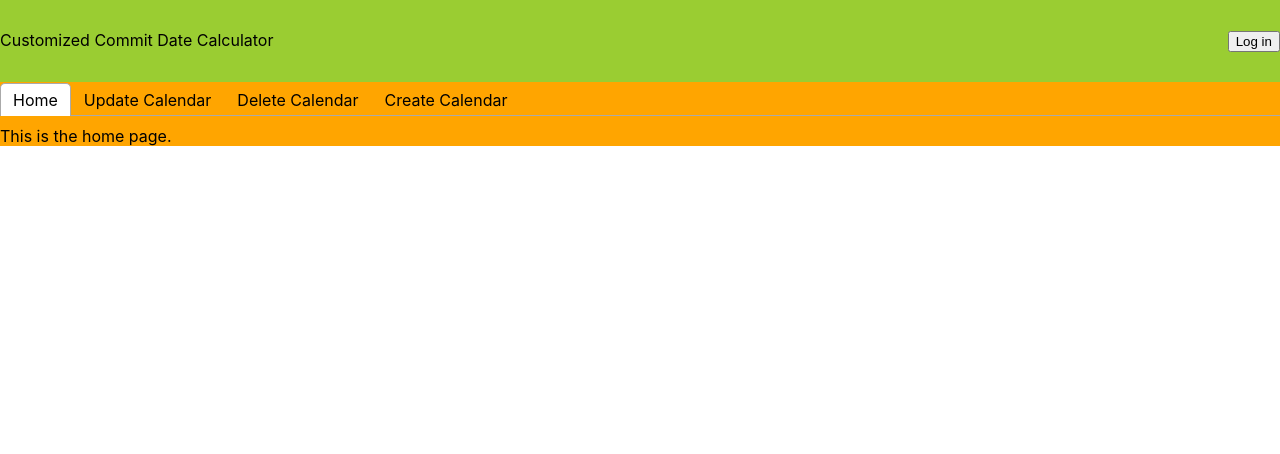
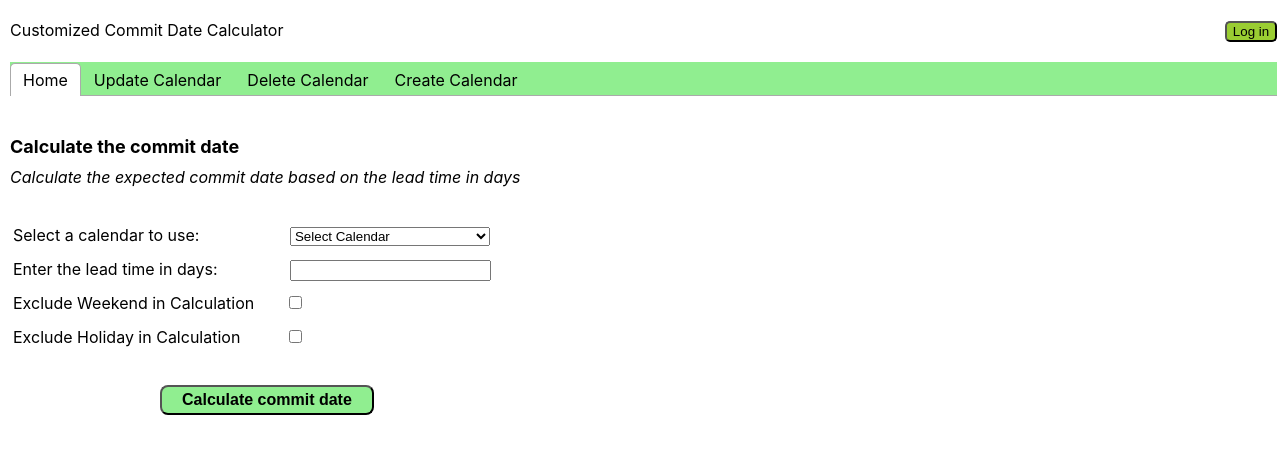
Before and after one commit to ericnguyen-adl/CCDCFrontEnd, a React (Create React App) app: page / in a window 1280 px wide. Shown: the top 454 px of the page. Built offline with nearby package versions, Linux system fonts and the light colour scheme.

Commit message:
Added Pages/Home.js

```diff
--- a/public/index.html
+++ b/public/index.html
@@ -2,14 +2,14 @@
 <html lang="en">
   <head>
     <meta charset="utf-8" />
-    <link rel="icon" href="%PUBLIC_URL%/favicon.ico" />
+    <link rel="icon" href="%PUBLIC_URL%/logo.png" />
     <meta name="viewport" content="width=device-width, initial-scale=1" />
     <meta name="theme-color" content="#000000" />
     <meta
       name="description"
       content="Web site created using create-react-app"
     />
-    <link rel="apple-touch-icon" href="%PUBLIC_URL%/logo192.png" />
+    <link rel="apple-touch-icon" href="%PUBLIC_URL%/logo.png" />
     <!--
       manifest.json provides metadata used when your web app is installed on a
       user's mobile device or desktop. See https://developers.google.com/web/fundamentals/web-app-manifest/
@@ -24,7 +24,7 @@
       work correctly both with client-side routing and a non-root public URL.
       Learn how to configure a non-root public URL by running `npm run build`.
     -->
-    <title>React App</title>
+    <title>CCDC Application</title>
   </head>
   <body>
     <noscript>You need to enable JavaScript to run this app.</noscript>
--- a/src/App.css
+++ b/src/App.css
@@ -1,53 +1,78 @@
-.App {
-  text-align: center;
-}
-
-.App-logo {
-  height: 40vmin;
-  pointer-events: none;
-}
-
-@media (prefers-reduced-motion: no-preference) {
-  .App-logo {
-    animation: App-logo-spin infinite 20s linear;
-  }
-}
-
-.App-header {
-  background-color: #282c34;
-  min-height: 100vh;
+.headerStyle {
+  background-color: white;
   display: flex;
-  flex-direction: column;
-  align-items: center;
-  justify-content: center;
-  font-size: calc(10px + 2vmin);
-  color: white;
-}
-
-.headerStyle {
-  background-color: yellowgreen;
-  display: flex;
-  /* margin: 0 auto; */
-  width: 100%;
+  width: 99%;
   justify-content: space-between;
-  padding-top: 30px;
-  padding-bottom: 30px;
+  padding-top: 20px;
+  padding-bottom: 20px;
+  margin-left: 10px;
 }
 
 .tabStyle {
-  background-color: orange;
+  background-color: lightgreen;
+  padding-bottom: -5px;
+  width: 99%;
+  margin-left: 10px;
+  margin-right: 10px;
 
 }
 
-.App-link {
-  color: #61dafb;
+.tabContainer {
+  background-color: white;
+  margin-top: -10px;
+  padding-top: 40px;
+
 }
 
-@keyframes App-logo-spin {
-  from {
-    transform: rotate(0deg);
-  }
-  to {
-    transform: rotate(360deg);
-  }
+.tab-content {
+  font-weight: bold;
 }
+
+.tab-header {
+  font-weight: bold;
+}
+.pageTitle {
+  font-size: 18px;
+  font-weight: bold;
+  margin-bottom: 10px;
+}
+
+.infoText {
+  font-style: italic;
+  margin-bottom: 30px;
+}
+
+
+.tableStyle {
+  width: 40%;
+  height: 80px;
+}
+
+#calendar {
+  width: 200px;
+  margin-left: 5px;
+}
+
+#inputText {
+  width: 193px;
+  margin-left: 5px;
+}
+.rowContainer {
+  line-height: 30px;
+}
+#calculateButton {
+  margin-left: 150px;
+  margin-top: 30px;
+  height: 30px;
+  background-color: lightgreen;
+  font-size: 16px;
+  font-weight: bold;
+  padding-left: 20px;
+  padding-right: 20px;
+  border-radius: 8px;
+}
+
+#myLoginButton {
+  background-color: yellowgreen;
+  border-radius: 5px;
+}
--- a/src/App.js
+++ b/src/App.js
@@ -15,7 +15,8 @@ function App() {
           Customized Commit Date Calculator
         </div>
         <div>
-          <button> Log in </button>
+
+            <button id = "myLoginButton">Log in</button>
         </div>
       </div>
 
@@ -29,7 +30,7 @@ function App() {
           </TabList>
 
           <TabPanel>
-            <div className="tab-content">
+            <div>
               <Home></Home>
             </div>
           </TabPanel>
--- a/src/Pages/CreateCalendar.js
+++ b/src/Pages/CreateCalendar.js
@@ -1,6 +1,6 @@
 function CreateCalendar() {
     return (
-      <div>
+      <div class = "tabContainer">
         This is the Create page.
       </div>
     );
--- a/src/Pages/DeleteCalendar.js
+++ b/src/Pages/DeleteCalendar.js
@@ -1,6 +1,6 @@
 function DeleteCalendar() {
     return (
-      <div>
+      <div class = "tabContainer">
         This is the Delete page.
       </div>
     );
--- a/src/Pages/Home.js
+++ b/src/Pages/Home.js
@@ -1,8 +1,48 @@
 function Home() {
     return (
-      <div>
-        This is the home page.
+      <div class = "tabContainer">
+        <div class = "pageTitle"> Calculate the commit date</div>
+        <div class = "infoText">Calculate the expected commit date based on the lead time in days</div>
+        <table class="tableStyle">
+          <tr class = "rowContainer">
+            <td><label>Select a calendar to use:</label></td>
+            <td>
+              <select name = "calendar" id = "calendar">
+                <option value = "">Select Calendar</option>
+                <option value = "South Australia Calendar">South Australia Calendar</option>
+                <option value = "Victoria Calendar">Victoria Calendar</option>
+                <option value = "New South Wales Calendar">New South Wales Calendar</option>
+              </select>
+            </td>
+          </tr>
+          <tr class = "rowContainer">
+            <td>
+              <label>Enter the lead time in days: </label>
+            </td>
+            <td>
+              <input id = "inputText" type="text"></input>
+            </td>
+          </tr>
+          <tr class = "rowContainer">
+            <td>
+              <label>Exclude Weekend in Calculation </label>
+            </td>
+            <td>
+            <input type="checkbox"></input>
+            </td>
+          </tr>
+          <tr class = "rowContainer">
+            <td>
+              <label>Exclude Holiday in Calculation </label>
+            </td>
+            <td>
+            <input type="checkbox"></input>
+            </td>
+          </tr>
+        </table>
+        <input id = "calculateButton" type="button" value= "Calculate commit date"></input>
       </div>
+
     );
   }
 
--- a/src/Pages/UpdateCalendar.js
+++ b/src/Pages/UpdateCalendar.js
@@ -1,6 +1,6 @@
 function UpdateCalendar() {
     return (
-      <div>
+      <div class = "tabContainer">
         This is the Update page.
       </div>
     );
```
Also changed, not shown: public/logo.png (added).
